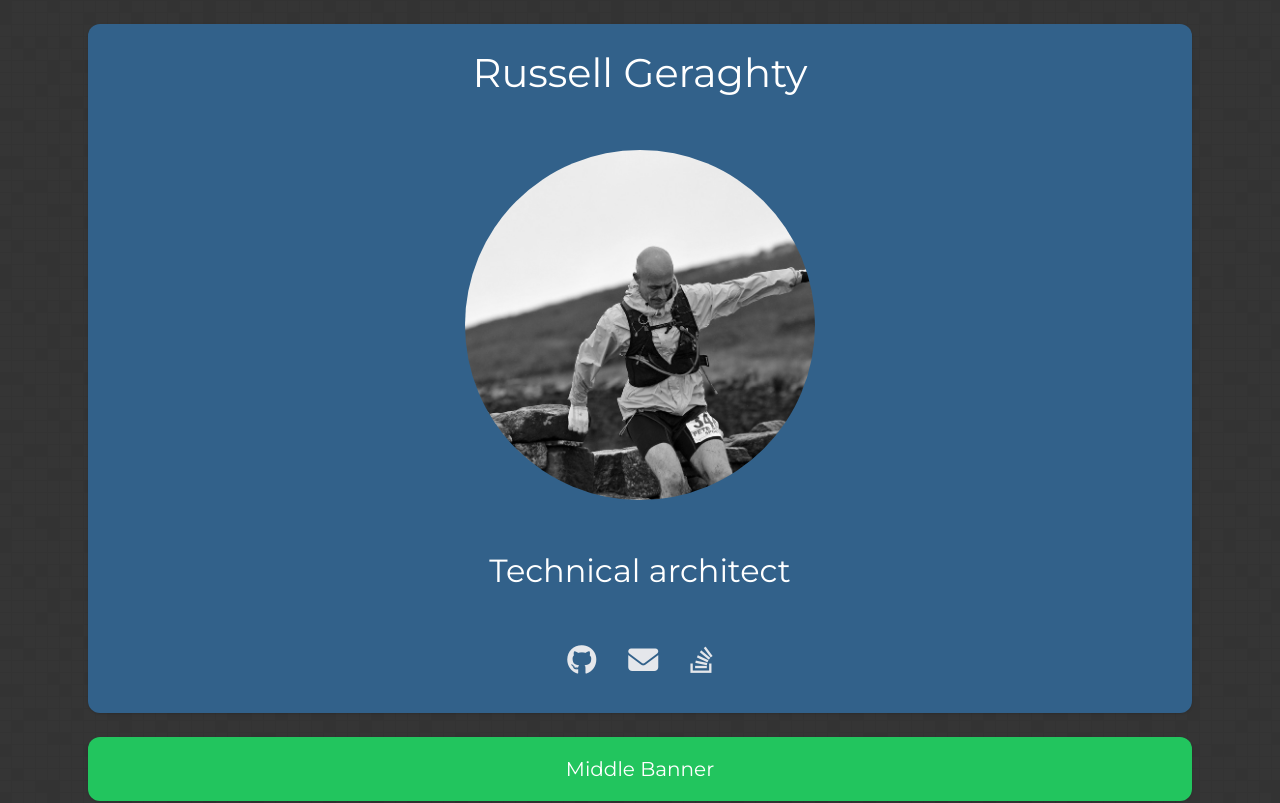
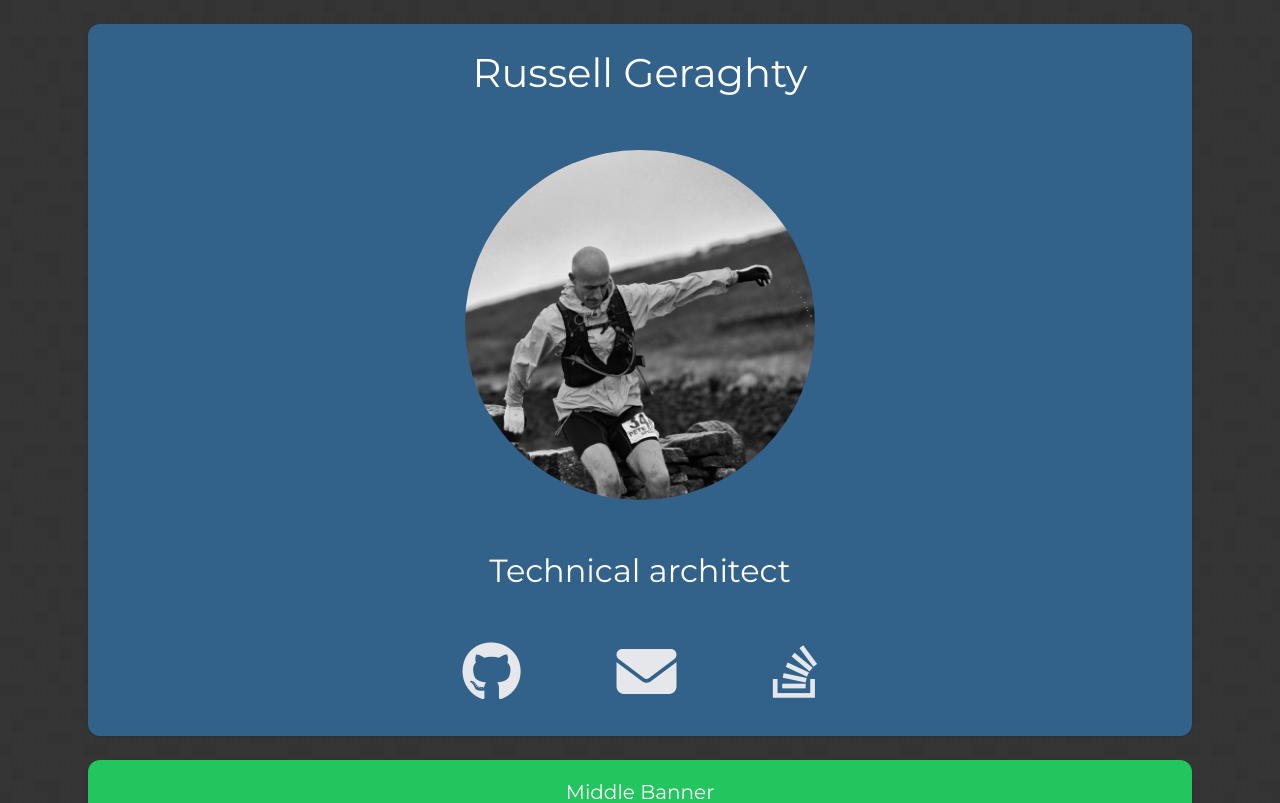
Before and after one commit to notquiterussell/rosesareblue.co.uk, a Next.js app: page / in a window 1280 px wide. Shown: the top 803 px of the page. Built offline with nearby package versions, Linux system fonts and the light colour scheme.

Commit message:
corrects crop on profile picture

```diff
--- a/pages/index.tsx
+++ b/pages/index.tsx
@@ -37,15 +37,15 @@ export default function Home() {
                                        mb-[45px]">
                             <Image
                                 src="/assets/images/4BD3CB84-F9AB-4AB2-B5F9-BCB9E9FA89EE_1_105_c.jpeg"
-                                alt="Russell Geraghty Tour of Pendle 2014"
-                                className="object-cover w-full h-full grayscale hover:grayscale-0 transition duration-300"
+                                alt="Russell Geraghty - Tour of Pendle 2014"
+                                className="object-cover w-full h-full fill grayscale hover:grayscale-0 transition duration-300"
                                 fill
                             />
                         </div>
 
                         <h2 className="mb-[45px]" itemProp="jobTitle">Technical architect</h2>
 
-                        <div className="flex flex-wrap justify-center gap-x-8 my-4">
+                        <div className="flex flex-wrap justify-center gap-x-24 my-4">
                             {/* GitHub */}
                             <div>
                                 <a
@@ -56,7 +56,7 @@ export default function Home() {
                                     title="GitHub"
                                     className="text-gray-200 hover:text-white transition"
                                 >
-                                    <span className="fa-brands fa-github text-3xl" aria-hidden="true" />
+                                    <span className="fa-brands fa-github text-6xl" aria-hidden="true" />
                                     <span className="sr-only">GitHub</span>
                                 </a>
                             </div>
@@ -68,7 +68,7 @@ export default function Home() {
                                     href={`mailto:${'russell'}@${'rosesareblue.co.uk'}`}
                                     className="text-gray-200 hover:text-white transition"
                                 >
-                                    <span className="fa-solid fa-envelope text-3xl" aria-hidden="true" />
+                                    <span className="fa-solid fa-envelope text-6xl" aria-hidden="true" />
                                     <span className="sr-only">Email</span>
                                 </a>
                             </div>
@@ -82,7 +82,7 @@ export default function Home() {
                                     href="https://stackoverflow.com/users/12142198/notquiterussell"
                                     className="text-gray-200 hover:text-white transition"
                                 >
-                                    <span className="fa-brands fa-stack-overflow text-3xl" aria-hidden="true" />
+                                    <span className="fa-brands fa-stack-overflow text-6xl" aria-hidden="true" />
                                     <span className="sr-only">Stack Overflow</span>
                                 </a>
                             </div>
```
Also changed, not shown: public/assets/images/4BD3CB84-F9AB-4AB2-B5F9-BCB9E9FA89EE_1_105_c.jpeg.
